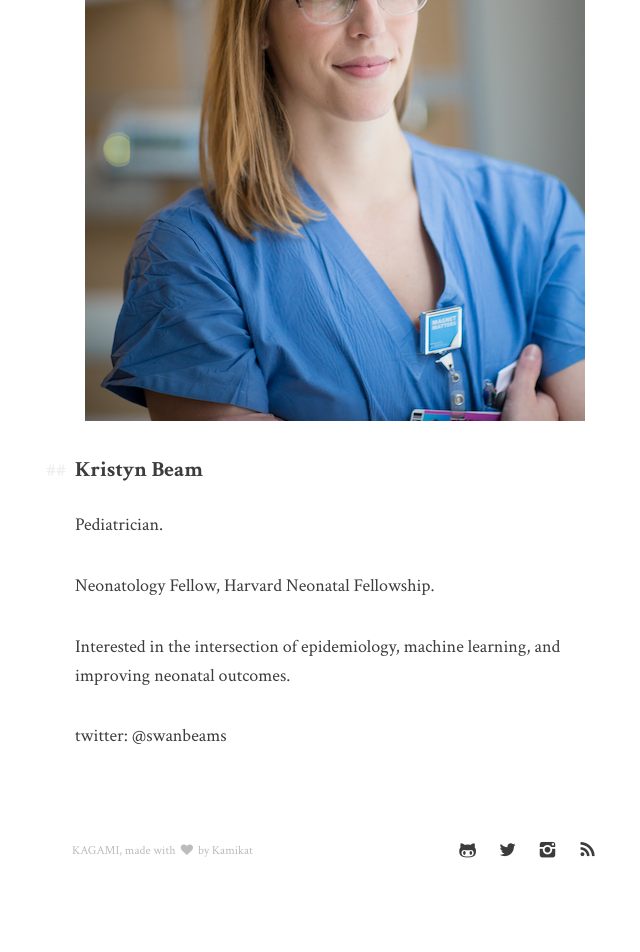
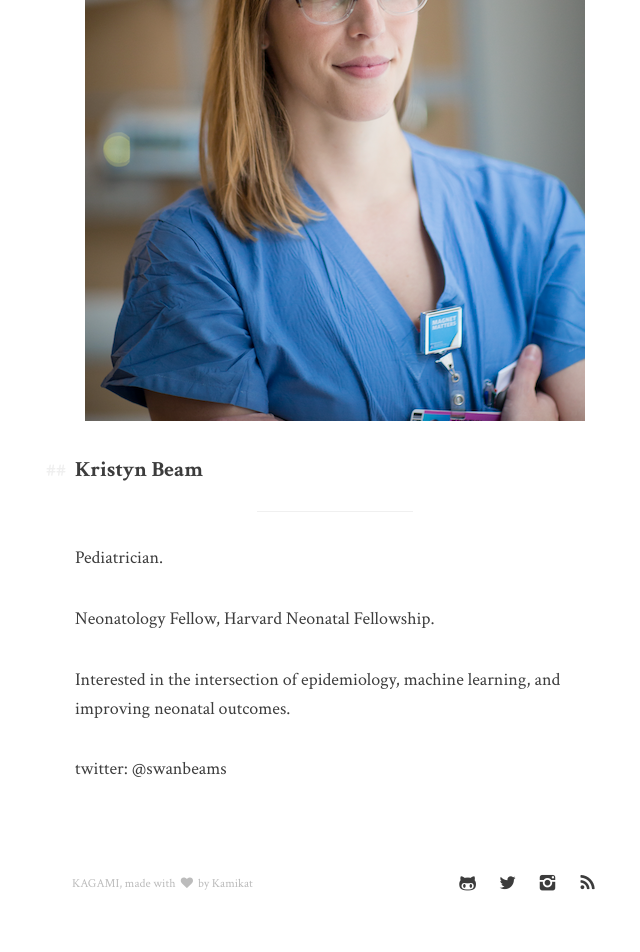
Before and after one commit to Vinayrraj/kristynbeam.github.io, a Jekyll site: the page built from about.md, in a window 1280 px wide. Shown: the part 942-1894 px from the top of the page, without its empty margins (305-945 px from the left). Built offline with Jekyll 4.4.1, drawn with Linux system fonts in a browser that asks for light colours; before the commit the page ends 1861 px from its top, so only the background shows below that.

```diff
--- a/about.md
+++ b/about.md
@@ -13,8 +13,7 @@ published: true
 ![]({{site.baseurl}}/images/KBeam%20GitHub%20Headshot.png)
 
 ### Kristyn Beam
-
-
+__________
 
 Pediatrician.
 
```
